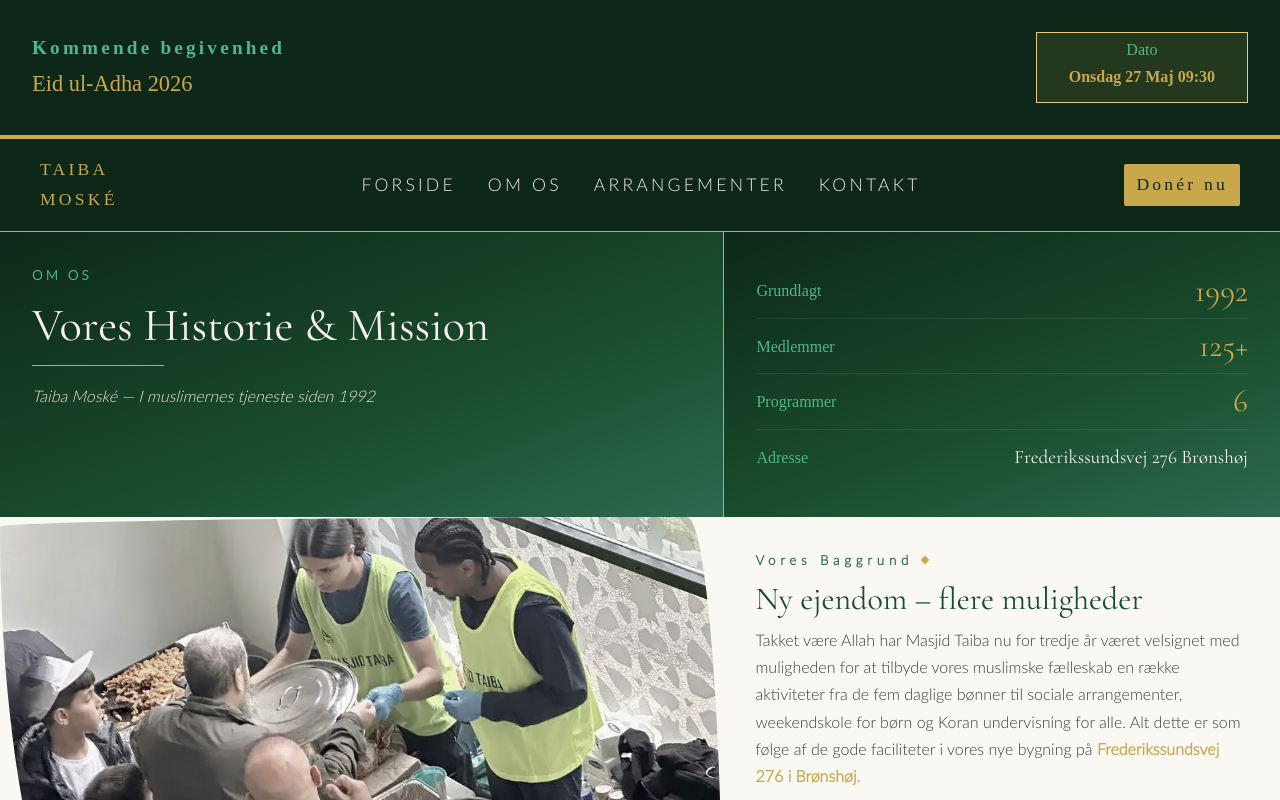
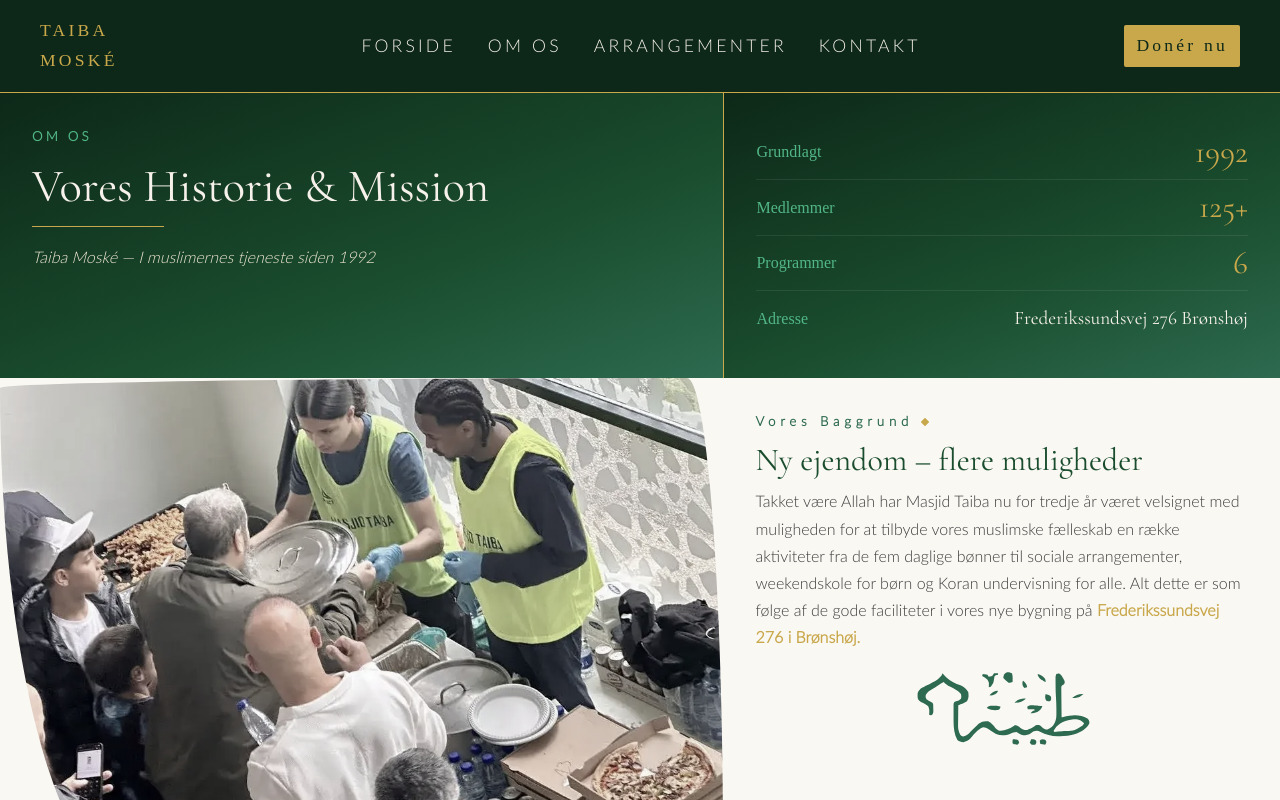
Before and after one commit to HamzaIbrahimi/Taiba, a SvelteKit app: page /om-os in a window 1280 px wide. Shown: the top 800 px of the page. Built offline with nearby package versions, Linux system fonts and the light colour scheme; no server answers; a web font is replaced by a local one.

Commit message:
Remove banner component

```diff
--- a/src/lib/components/Banner.svelte
+++ /dev/null
@@ -1,81 +0,0 @@
-<script>
-	let eidDate = new Date('2026-05-27T11:00:00');
-	let today = new Date();
-	let banner = $state(today <= eidDate);
-</script>
-
-{#if banner}
-	<div class="banner">
-		<div class="banner-left">
-			<div>
-				<div class="event">Kommende begivenhed</div>
-				<div class="event-type">
-					Eid ul-Adha 2026 <span class="time">kl 9:30</span>
-				</div>
-			</div>
-		</div>
-		<div class="banner-right">
-			<div>Dato</div>
-			<div>Onsdag 27 Maj 09:30</div>
-		</div>
-	</div>
-{/if}
-
-<style>
-	.banner {
-		display: flex;
-		justify-content: space-between;
-		background-color: var(--clr-bg-nav);
-		border-bottom: 4px solid var(--clr-gold);
-		padding: 2rem;
-		font-family: var(--ff-nav-links);
-	}
-
-	.banner-left {
-		display: flex;
-		justify-content: center;
-		align-items: center;
-		gap: 1rem;
-	}
-
-	.banner-right {
-		display: none;
-	}
-
-	.event {
-		letter-spacing: 0.2rem;
-		color: var(--clr-sage);
-		font-weight: 900;
-		font-size: 1.2rem;
-	}
-
-	.event-type {
-		color: var(--clr-gold);
-		font-size: 1.4rem;
-	}
-
-	.time {
-		margin-left: 1rem;
-	}
-
-	@media (min-width: 768px) {
-		.time {
-			display: none;
-		}
-		.banner-right {
-			display: flex;
-			flex-direction: column;
-			align-items: center;
-			border: 1px solid var(--clr-gold-light);
-			padding: 0.2rem 2rem;
-			background-color: rgba(201, 168, 76, 0.12);
-		}
-		.banner-right div:first-child {
-			color: var(--clr-sage);
-		}
-		.banner-right div:nth-child(2) {
-			color: var(--clr-gold);
-			font-weight: 900;
-		}
-	}
-</style>
--- a/src/lib/components/Goal.svelte
+++ b/src/lib/components/Goal.svelte
@@ -2,7 +2,7 @@
 	import { browser } from '$app/environment';
 	import getGoal from '$lib/utils/goal';
 	import Spinner from './Spinner.svelte';
-	let promise = $state('');
+	let promise = $state();
 	if (browser) {
 		//Only run API calls in the browser
 		promise = getGoal();
--- a/src/routes/+layout.svelte
+++ b/src/routes/+layout.svelte
@@ -4,14 +4,12 @@
 	import '../app.css';
 	import Header from '$lib/components/Header.svelte';
 	import Footer from '$lib/components/Footer.svelte';
-	import Banner from '$lib/components/Banner.svelte';
 	let { children } = $props();
 </script>
 
 <svelte:head>
 	<link rel="icon" href={favicon} />
 </svelte:head>
-<Banner />
 <Header />
 <main>{@render children()}</main>
 <Footer />
```
